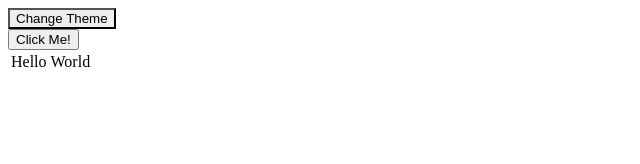
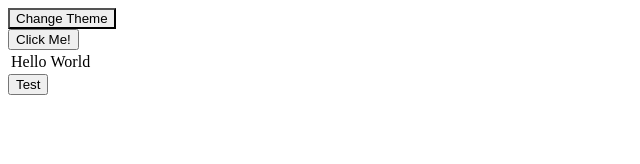
Before and after one commit to TrustDev/react.js-deep-learning, a React (Create React App) app: page / in a window 1280 px wide. Shown: the top 164 px of the page, without its empty margins (0-640 px from the left). Built offline with nearby package versions, Linux system fonts and the light colour scheme.

Commit message:
add spread props button

```diff
--- a/src/App.js
+++ b/src/App.js
@@ -60,6 +60,12 @@ function logProps(WrappedComponent) {
   });
 }
 
+const Button = (props) => {
+  const { kind, ...other } = props;
+  const className = kind === "primary" ? "PrimaryButton" : "SecondaryButton";
+  return <button className={className} {...other} />;
+};
+
 export default class App extends React.Component {
   constructor(props) {
     super(props);
@@ -85,6 +91,7 @@ export default class App extends React.Component {
           <Layout />
           <FancyButton ref={this.inputRef}>Click Me!</FancyButton>
           <Table />
+          <Button>Test</Button>
         </UserContext.Provider>
       </ThemeContext.Provider>
     );
```
